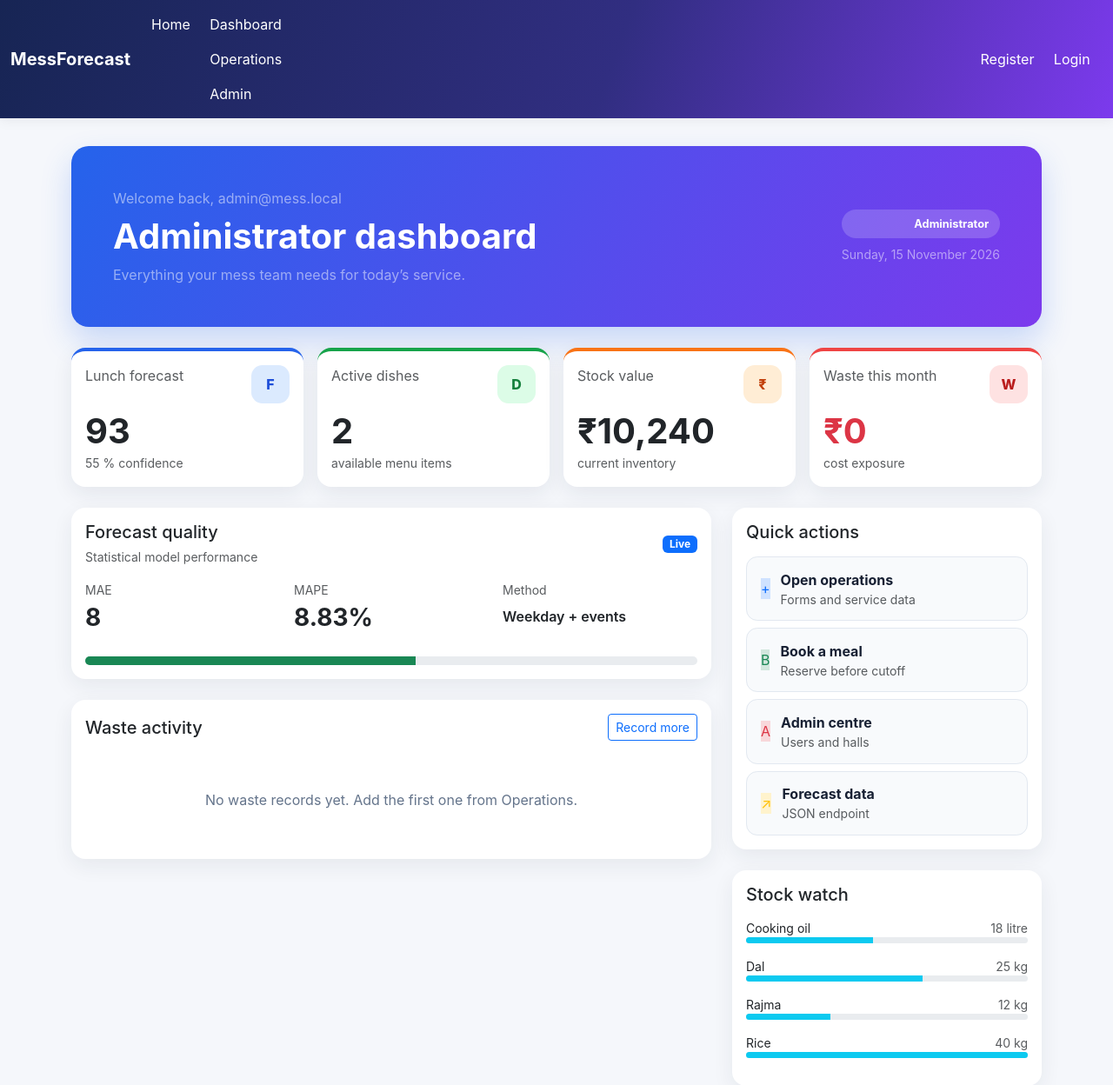
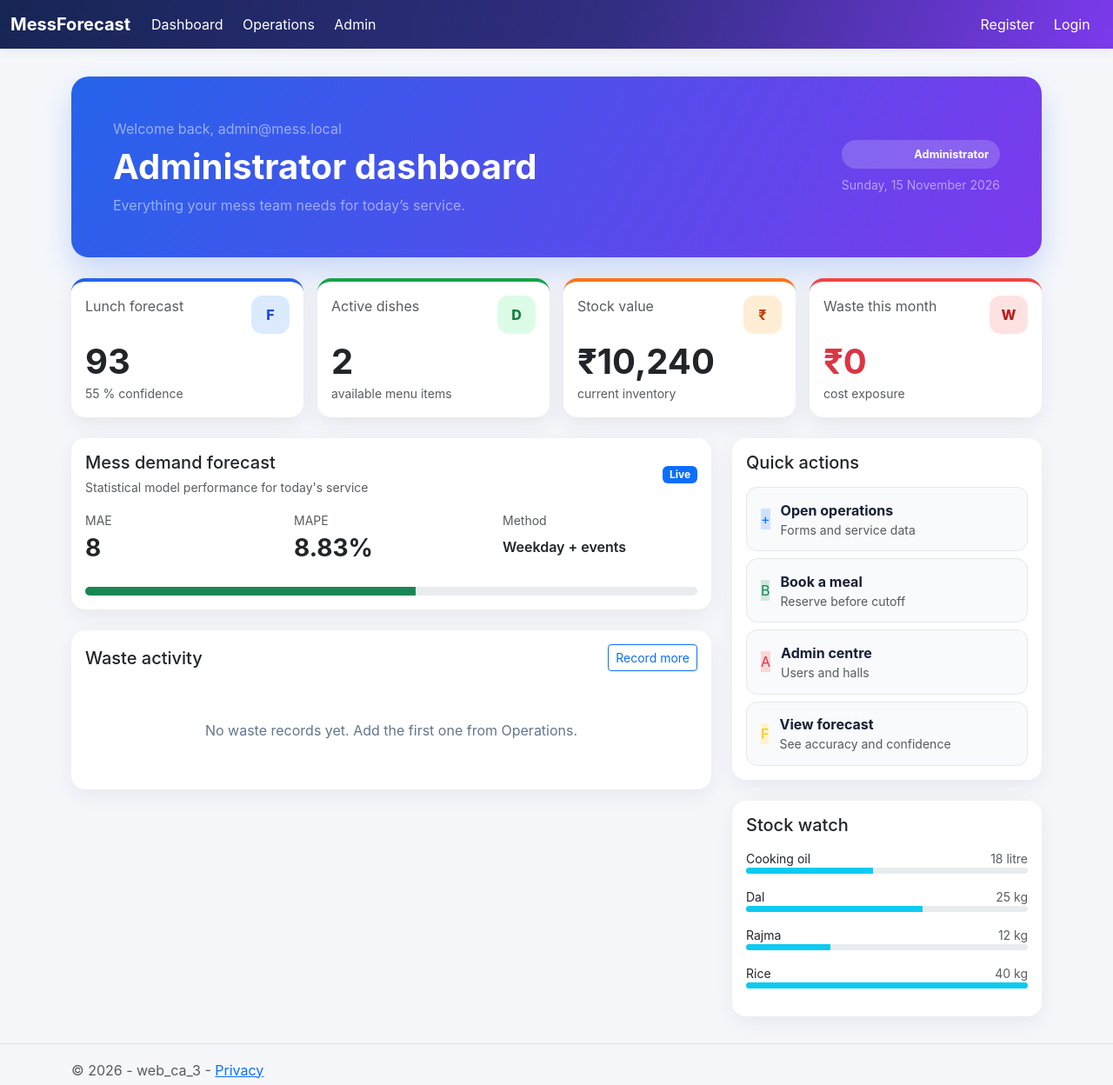
Before and after one commit to Ayush-Gaautam/web_final_ca-, an ASP.NET Core app: page /Dashboard in a window 1280 px wide. Shown: the top 1248 px of the page at 87% size. Run offline with ASP.NET Core 8, Linux system fonts and the light colour scheme; a user stored in the database is signed in; data comes from the database, SQL or seed files in the repository; style sheets or scripts are compiled from the project's sources; some libraries are stand-ins or nearby versions.

Commit message:
Unify home and dashboard experience
Co-authored-by: Copilot App <223556219+Copilot@users.noreply.github.com>

```diff
--- a/Views/Dashboard/Index.cshtml
+++ b/Views/Dashboard/Index.cshtml
@@ -2,13 +2,13 @@
 @using web_ca_3.Models
 @inject web_ca_3.Data.ApplicationDbContext Db
 @{
-    ViewData["Title"] = "Dashboard";
+    ViewData["Title"] = "MessForecast Dashboard";
     var ingredients = Db.Ingredients.OrderBy(x => x.Name).ToList();
     var role = User.IsInRole("Admin") ? "Administrator" : User.IsInRole("Manager") ? "Manager" : User.IsInRole("KitchenStaff") ? "Kitchen staff" : User.IsInRole("Staff") ? "Staff" : "Student";
 }
 <div class="hero-card p-4 p-lg-5 mb-4">
     <div class="d-flex flex-wrap justify-content-between align-items-center gap-3">
-        <div><div class="text-white-50 mb-2">Welcome back, @User.Identity?.Name</div><h1 class="display-6 fw-bold mb-2">@role dashboard</h1><p class="mb-0 text-white-50">Everything your mess team needs for today’s service.</p></div>
+        <div class="hero-copy"><div class="text-white-50 mb-2 text-truncate">Welcome back, @User.Identity?.Name</div><h1 class="display-6 fw-bold mb-2">@role dashboard</h1><p class="mb-0 text-white-50">Everything your mess team needs for today’s service.</p></div>
         <div class="text-end"><div class="role-pill mb-2">@role</div><div class="small text-white-50">@DateTime.Today.ToString("dddd, dd MMMM yyyy")</div></div>
     </div>
 </div>
@@ -20,7 +20,7 @@
 </div>
 <div class="row g-4">
     <div class="col-lg-8">
-        <div class="card dashboard-card mb-4"><div class="card-body"><div class="d-flex justify-content-between align-items-center mb-3"><div><h5 class="mb-1">Forecast quality</h5><small class="text-muted">Statistical model performance</small></div><span class="badge text-bg-primary">Live</span></div>
+        <div id="forecast-quality" class="card dashboard-card mb-4"><div class="card-body"><div class="d-flex justify-content-between align-items-center mb-3"><div><h5 class="mb-1">Mess demand forecast</h5><small class="text-muted">Statistical model performance for today's service</small></div><span class="badge text-bg-primary">Live</span></div>
             <div class="row g-3"><div class="col-4"><div class="text-muted small">MAE</div><div class="fs-3 fw-bold">@Model.ForecastMae</div></div><div class="col-4"><div class="text-muted small">MAPE</div><div class="fs-3 fw-bold">@Model.ForecastMape%</div></div><div class="col-4"><div class="text-muted small">Method</div><div class="fw-semibold mt-2">Weekday + events</div></div></div>
             <div class="progress mt-4" style="height:10px"><div class="progress-bar bg-success" style="width:@((int)(Model.ForecastConfidence * 100))%"></div></div>
         </div></div>
@@ -33,7 +33,7 @@
             <a class="quick-action" asp-controller="Operations" asp-action="Index"><span class="metric-icon bg-primary-subtle text-primary">+</span><span><strong>Open operations</strong><small class="d-block text-muted">Forms and service data</small></span></a>
             @if (User.IsInRole("Student")) { <a class="quick-action" asp-controller="Operations" asp-action="Index"><span class="metric-icon bg-success-subtle text-success">B</span><span><strong>Book a meal</strong><small class="d-block text-muted">Reserve before cutoff</small></span></a> }
             @if (User.IsInRole("Admin")) { <a class="quick-action" asp-controller="Admin" asp-action="Index"><span class="metric-icon bg-danger-subtle text-danger">A</span><span><strong>Admin centre</strong><small class="d-block text-muted">Users and halls</small></span></a> }
-            <a class="quick-action" href="/api/forecast"><span class="metric-icon bg-warning-subtle text-warning">↗</span><span><strong>Forecast data</strong><small class="d-block text-muted">JSON endpoint</small></span></a>
+            <a class="quick-action" href="#forecast-quality"><span class="metric-icon bg-warning-subtle text-warning">F</span><span><strong>View forecast</strong><small class="d-block text-muted">See accuracy and confidence</small></span></a>
         </div></div></div>
         <div class="card dashboard-card"><div class="card-body"><h5 class="mb-3">Stock watch</h5>@foreach (var item in ingredients.Take(5)) { var width = Math.Min(100, (double)item.CurrentStock / 40 * 100); <div class="mb-3"><div class="d-flex justify-content-between small"><span>@item.Name</span><span class="text-muted">@item.CurrentStock @item.Unit</span></div><div class="progress" style="height:7px"><div class="progress-bar @(item.CurrentStock < 5 ? "bg-danger" : "bg-info")" style="width:@width%"></div></div></div> }</div></div>
     </div>
--- a/Views/Operations/Index.cshtml
+++ b/Views/Operations/Index.cshtml
@@ -4,7 +4,7 @@
 }
 <div class="d-flex flex-wrap justify-content-between align-items-center gap-2 mb-4">
     <div><h1 class="display-6 fw-bold">Operations</h1><p class="text-muted mb-0">Manage the master data and service records used by forecasting.</p></div>
-    <a class="btn btn-primary btn-lg" href="/api/forecast">Open forecast</a>
+    <a class="btn btn-primary btn-lg" asp-controller="Dashboard" asp-action="Index" fragment="forecast-quality">View forecast</a>
 </div>
 @if (TempData["Message"] is string message) { <div class="alert alert-success">@message</div> }
 @if (TempData["Error"] is string error) { <div class="alert alert-danger">@error</div> }
--- a/Views/Shared/_Layout.cshtml
+++ b/Views/Shared/_Layout.cshtml
@@ -3,7 +3,7 @@
 <head>
     <meta charset="utf-8" />
     <meta name="viewport" content="width=device-width, initial-scale=1.0" />
-    <title>@ViewData["Title"] - web_ca_3</title>
+    <title>@ViewData["Title"] - MessForecast</title>
     <script type="importmap"></script>
     <link rel="stylesheet" href="~/lib/bootstrap/dist/css/bootstrap.min.css" />
     <link rel="stylesheet" href="~/css/site.css" asp-append-version="true" />
@@ -13,7 +13,7 @@
     <header>
         <nav class="navbar navbar-expand-sm navbar-toggleable-sm navbar-light bg-white border-bottom box-shadow mb-3">
             <div class="container-fluid">
-                <a class="navbar-brand fw-bold" asp-area="" asp-controller="Dashboard" asp-action="Index">MessForecast</a>
+                <a class="navbar-brand fw-bold" asp-area="" asp-controller="Home" asp-action="Index">MessForecast</a>
                 <button class="navbar-toggler" type="button" data-bs-toggle="collapse" data-bs-target=".navbar-collapse" aria-controls="navbarSupportedContent"
                         aria-expanded="false" aria-label="Toggle navigation">
                     <span class="navbar-toggler-icon"></span>
@@ -21,13 +21,16 @@
                 <div class="navbar-collapse collapse d-sm-inline-flex justify-content-between">
                     <ul class="navbar-nav flex-grow-1">
                         <li class="nav-item">
-                            <a class="nav-link text-dark" asp-area="" asp-controller="Home" asp-action="Index">Home</a>
+                            <a class="nav-link text-dark" asp-controller="Dashboard" asp-action="Index">Dashboard</a>
                         </li>
                         <li class="nav-item">
-                            <a class="nav-link text-dark" asp-controller="Dashboard" asp-action="Index">Dashboard</a>
                             <a class="nav-link text-dark" asp-controller="Operations" asp-action="Index">Operations</a>
-                            @if (User.IsInRole("Admin")) { <a class="nav-link text-dark" asp-controller="Admin" asp-action="Index">Admin</a> }
                         </li>
+                        @if (User.IsInRole("Admin")) {
+                            <li class="nav-item">
+                                <a class="nav-link text-dark" asp-controller="Admin" asp-action="Index">Admin</a>
+                            </li>
+                        }
                     </ul>
                     <partial name="_LoginPartial" />
                 </div>
--- a/wwwroot/css/site.css
+++ b/wwwroot/css/site.css
@@ -31,8 +31,10 @@ body {
 .navbar .navbar-brand, .navbar .nav-link, .navbar .btn-link { color: #fff !important; }
 .navbar .nav-link { margin-right: .4rem; border-radius: .55rem; }
 .navbar .nav-link:hover { background: rgba(255,255,255,.15); }
+.navbar-nav { align-items: center; }
 .app-shell { min-height: calc(100vh - 130px); }
 .hero-card { border: 0; border-radius: 1.25rem; color: #fff; background: linear-gradient(120deg, #2563eb, #7c3aed); box-shadow: 0 16px 35px rgba(37,99,235,.22); }
+.hero-copy { min-width: 0; }
 .metric-card { border: 0; border-radius: 1rem; box-shadow: 0 8px 24px rgba(30,41,59,.08); overflow: hidden; }
 .metric-card .metric-icon { width: 44px; height: 44px; display: grid; place-items: center; border-radius: .8rem; font-weight: 800; }
 .metric-blue { border-top: 4px solid #2563eb; } .metric-blue .metric-icon { background:#dbeafe; color:#1d4ed8; }
@@ -45,6 +47,11 @@ body {
 .quick-action:hover { transform: translateY(-2px); background:#eef2ff; border-color:#818cf8; color:#312e81; }
 .role-pill { border-radius:999px; padding:.45rem .8rem; font-size:.8rem; font-weight:700; background:rgba(255,255,255,.18); }
 .empty-state { padding:2.5rem 1rem; text-align:center; color:#64748b; }
+@media (max-width: 575.98px) {
+  .hero-card { padding: 1.25rem !important; }
+  .hero-card .text-end { text-align: left !important; }
+  .navbar-nav { align-items: stretch; }
+}
 
 .form-floating > .form-control-plaintext::placeholder, .form-floating > .form-control::placeholder {
   color: var(--bs-secondary-color);
```
